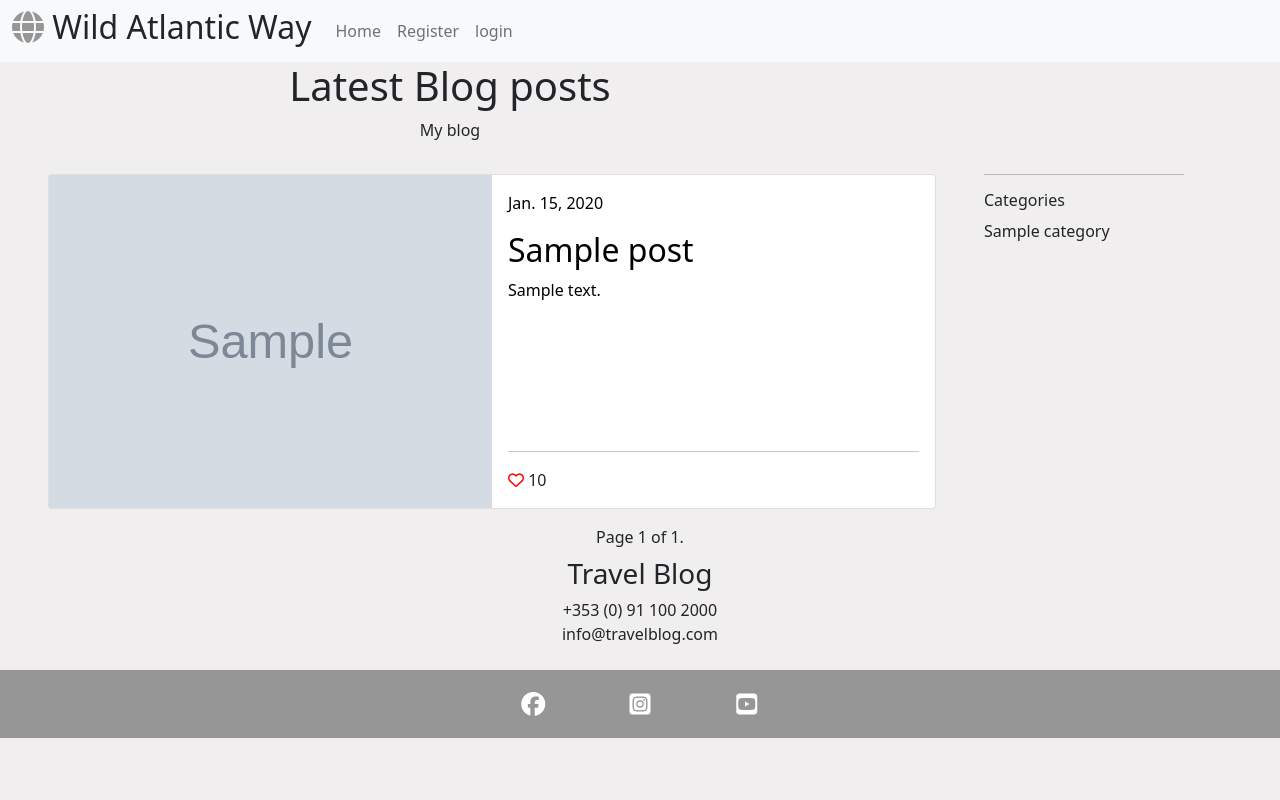
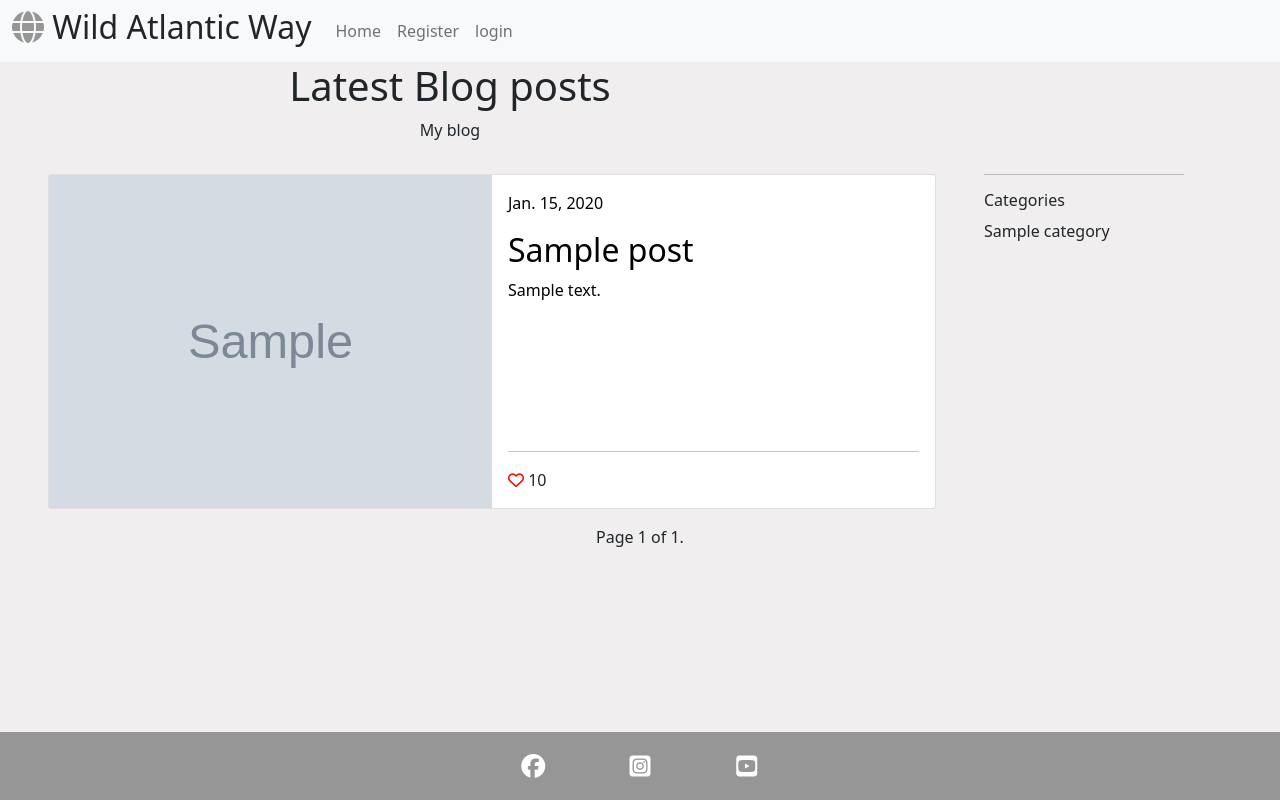
Before and after one commit to eric-blake/Wild-Atlantic-Way-Blog, a Django app: template templates/index.html in a window 1280 px wide. Run offline with Django 3.2, Linux system fonts and the light colour scheme; the template is opened without the code that fills it: most values are stand-ins (such as "Sample title", 1, 10 or a date in 2020); grey boxes marked "Sample" are stand-in pictures; some libraries are stand-ins or nearby versions.

Commit message:
Update footer to ensure it stays at bottom of page

```diff
--- a/static/css/style.css
+++ b/static/css/style.css
@@ -58,6 +58,17 @@ a {
 
 }
 
+body {
+    min-height: 100vh;
+    display: flex;
+    flex-direction: column;
+}
+
+footer {
+    margin-top: auto;
+}
+
+
 .avatar-image {
 border-radius: 50%;
 max-width: 50%;
--- a/templates/footer.html
+++ b/templates/footer.html
@@ -1,6 +1,6 @@
 <div class="container-fluid p-0">
 
-<div class="d-flex justify-content-center">
+<!-- <div class="d-flex justify-content-center">
 
     <div class="p-2 text-center">
 
@@ -13,7 +13,7 @@
         </ul>
 
     </div>
-</div>
+</div> -->
 
 
 <div class="d-flex justify-content-center social py-3">
--- a/waw_blog/views.py
+++ b/waw_blog/views.py
@@ -78,8 +78,6 @@ class PostDetail(HitCountDetailView):
         return render(request, 'post_detail.html', context)
 
 
-
-
 class PostLike(View):
     def post(self, request, slug, *args, **kwargs):
         post = get_object_or_404(Post, slug=slug)
```
